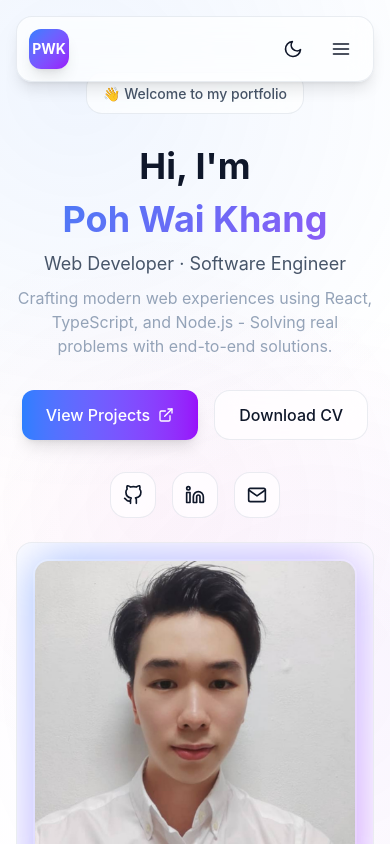
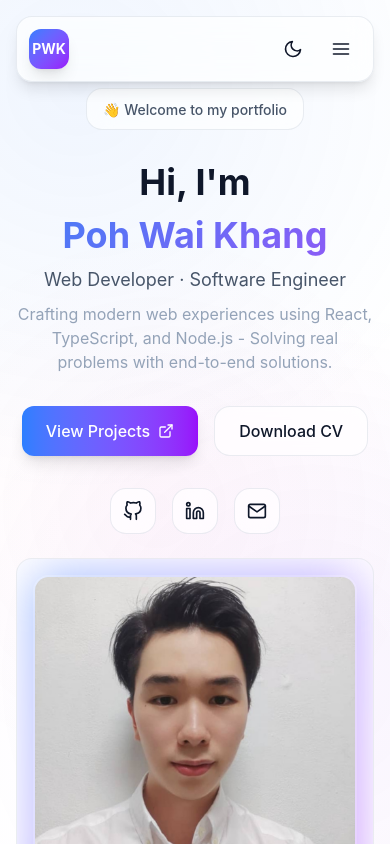
Before and after one commit to Jeremypoh05/my-portfolio, a React (Vite) app: page / in a window 390 px wide. Shown: the top 844 px of the page. Built offline with nearby package versions, Linux system fonts and the light colour scheme.

Commit message:
Improved UI bugs, User Experience and Framer Motion

```diff
--- a/src/components/Hero.jsx
+++ b/src/components/Hero.jsx
@@ -15,7 +15,7 @@ export default function Hero() {
 
   return (
     <div classNcla="w-full">
-      <div className="w-full flex flex-col lg:flex-row items-center gap-6 lg:gap-8 pt-18 lg:pt-24">
+      <div className="w-full flex flex-col lg:flex-row items-center gap-6 lg:gap-8 pt-22 lg:pt-24">
         {/* Left Content */}
         <motion.div
           initial={{ opacity: 0, y: 20 }}
```
